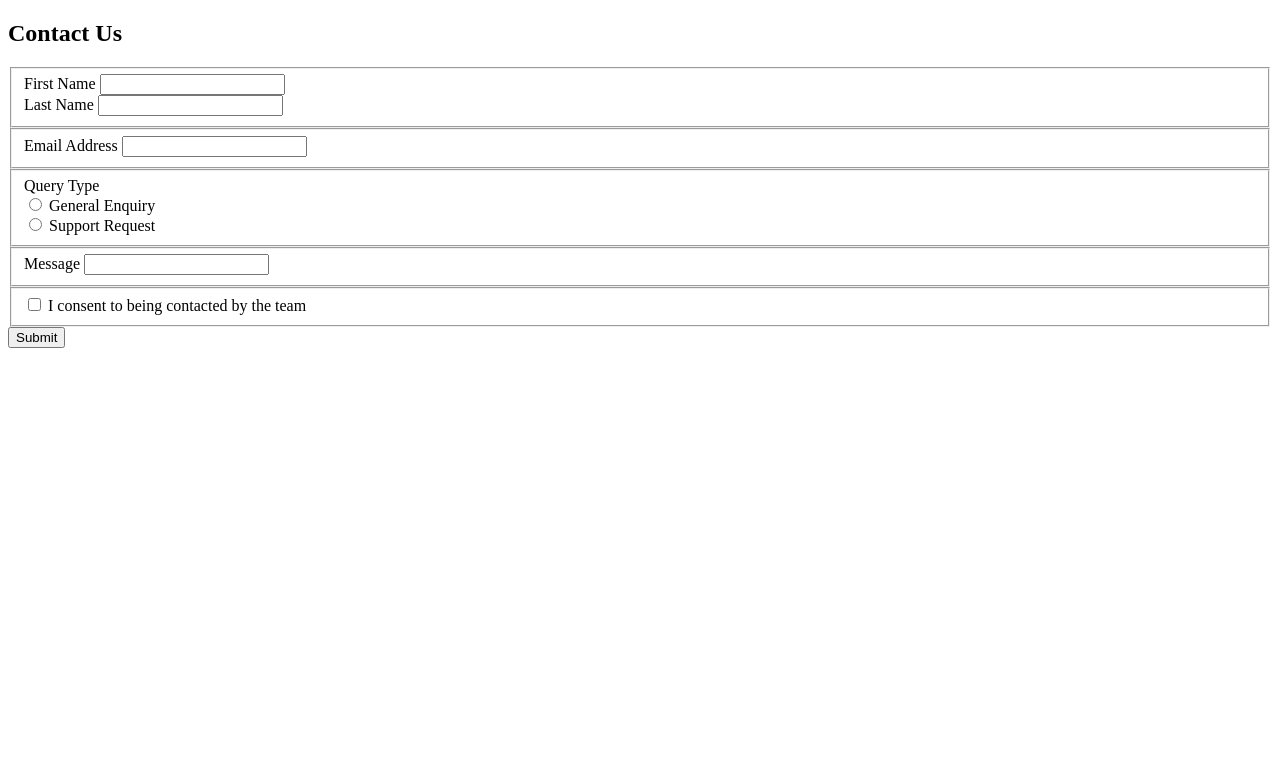
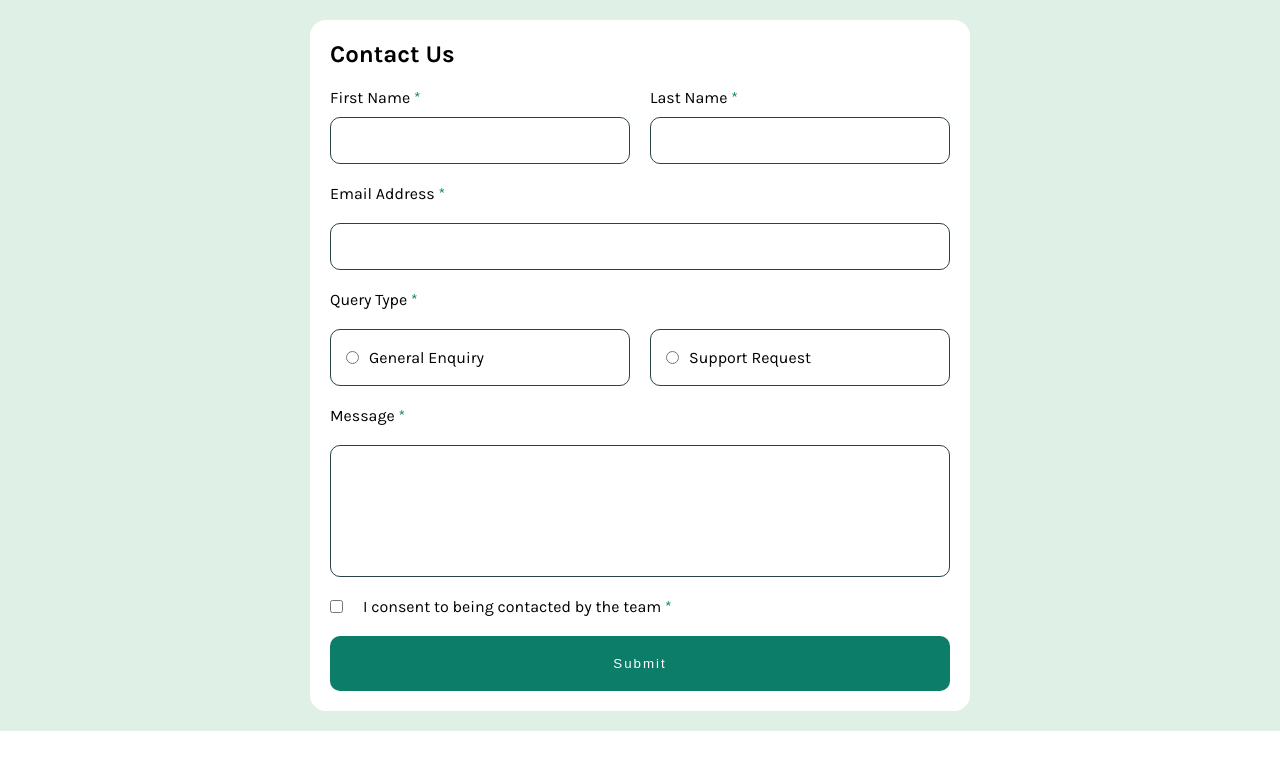
Before and after one commit to NicolasMezieres/formContact, a plain HTML site: page index.html in a window 1280 px wide. Drawn offline with Linux system fonts and the light colour scheme.

Commit message:
stylesheet

```diff
--- a/index.html
+++ b/index.html
@@ -3,6 +3,8 @@
   <head>
     <meta charset="UTF-8" />
     <meta name="viewport" content="width=device-width, initial-scale=1.0" />
+    <link rel="stylesheet" href="stylesheet/indexDesktop.css" />
+    <link rel="stylesheet" href="stylesheet/index.css" />
     <link rel="icon" type="image/png" sizes="32x32" href="./assets/images/favicon-32x32.png" />
     <title>Frontend Mentor | Contact form</title>
   </head>
@@ -10,39 +12,42 @@
     <main>
       <form method="post">
         <h2>Contact Us</h2>
-        <fieldset>
-          <div>
-            <label for="firstName" aria-required="true">First Name</label>
-            <input id="firstName" name="firstName" required />
+        <fieldset class="name">
+          <div class="firstName">
+            <label for="firstName" aria-required="true"
+              >First Name <span class="star">*</span></label
+            >
+            <input id="firstName" type="text" name="firstName" required />
           </div>
-          <div>
-            <label for="lastName" aria-required="true">Last Name</label>
-            <input id="lastName" name="lastName" required />
+          <div class="lastName">
+            <label for="lastName" aria-required="true">Last Name <span class="star">*</span></label>
+            <input id="lastName" type="text" name="lastName" required />
           </div>
         </fieldset>
         <fieldset>
-          <label for="email" aria-required="true">Email Address</label>
-          <input id="email" name="email" required />
+          <label for="email" aria-required="true">Email Address <span class="star">*</span></label>
+          <input id="email" type="email" name="email" required />
         </fieldset>
-        <fieldset>
-          <label for="queryType" aria-required="true">Query Type</label>
-          <div>
+        <fieldset class="queryType">
+          <label for="queryType" aria-required="true">Query Type <span class="star">*</span></label>
+
+          <div class="general">
             <input type="radio" id="general" name="query" value="General Enquiry" />
             <label for="general">General Enquiry</label>
           </div>
-          <div>
+          <div class="support">
             <input type="radio" id="support" name="query" value="Support Request" />
             <label for="support">Support Request</label>
           </div>
         </fieldset>
         <fieldset>
-          <label id="message" aria-required="true">Message</label>
+          <label for="message" aria-required="true">Message <span class="star">*</span></label>
           <input type="text" id="message" name="message" required />
         </fieldset>
-        <fieldset>
+        <fieldset class="checkbox">
           <input type="checkbox" id="checkbox" required />
           <label for="checkbox" aria-required="true"
-            >I consent to being contacted by the team</label
+            >I consent to being contacted by the team <span class="star">*</span></label
           >
         </fieldset>
         <button type="submit">Submit</button>
--- /dev/null
+++ b/stylesheet/index.css
@@ -0,0 +1,85 @@
+@import url("https://fonts.googleapis.com/css2?family=Karla:ital,wght@0,200..800;1,200..800&display=swap");
+* {
+  margin: 0;
+  padding: 0;
+}
+body {
+  display: flex;
+  flex-direction: column;
+  min-height: 100vh;
+}
+main {
+  padding: 20px;
+  background-color: hsl(148, 38%, 91%);
+}
+
+form {
+  background-color: hsl(0, 0%, 100%);
+  border-radius: 16px;
+  padding: 20px;
+  font-family: "Karla";
+  font-weight: 400;
+  font-size: 16px;
+  display: flex;
+  flex-direction: column;
+  gap: 20px;
+}
+
+form h2 {
+  font-weight: 700;
+}
+
+fieldset {
+  border: none;
+  display: flex;
+  flex-direction: column;
+  gap: 20px;
+}
+.name {
+  display: flex;
+  flex-direction: column;
+}
+.firstName,
+.lastName,
+.email {
+  display: flex;
+  flex-direction: column;
+  gap: 10px;
+}
+form input {
+  padding: 15px;
+  border-radius: 10px;
+  border: 1px solid hsl(187, 24%, 22%);
+}
+
+form .general,
+form .support {
+  display: flex;
+  align-items: center;
+  gap: 10px;
+  padding: 15px;
+  border-radius: 10px;
+  border: 1px solid hsl(187, 24%, 22%);
+}
+
+#message {
+  height: 200px;
+}
+
+form .checkbox {
+  display: flex;
+  flex-direction: row;
+}
+
+.star {
+  color: hsl(169, 82%, 27%);
+}
+
+form button {
+  background-color: hsl(169, 82%, 27%);
+  border: none;
+  padding: 20px;
+  border-radius: 10px;
+  color: white;
+  letter-spacing: 2px;
+}
--- /dev/null
+++ b/stylesheet/indexDesktop.css
@@ -0,0 +1,31 @@
+@media only screen and (min-width: 768px) {
+  main {
+    display: flex;
+    flex-direction: column;
+    align-items: center;
+    justify-content: center;
+  }
+  form {
+    width: 50%;
+  }
+  fieldset.name {
+    flex-direction: row;
+  }
+  .firstName,
+  .lastName {
+    flex: 1;
+  }
+  fieldset.queryType {
+    display: grid;
+    gap: 20px;
+    grid-template-columns: 1fr 1fr;
+    grid-template-rows: 1fr 3fr;
+  }
+  .queryType label {
+    grid-column: 1/3;
+    grid-row: 1;
+  }
+  #message {
+    height: 100px !important;
+  }
+}
```
